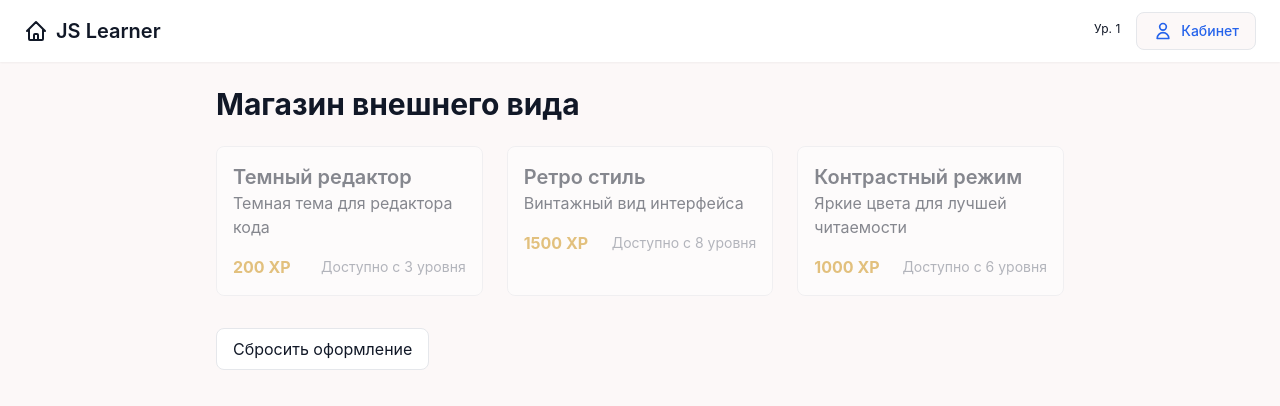
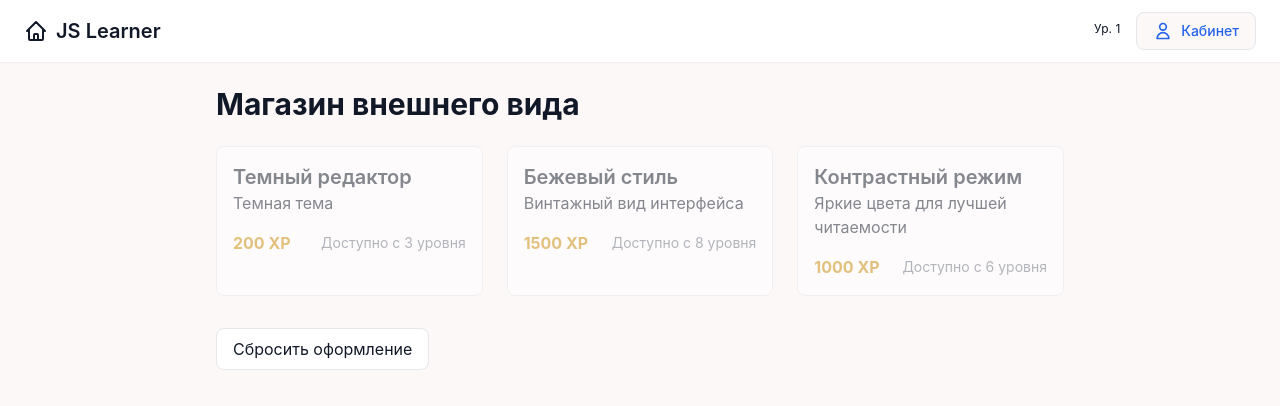
Before and after one commit to Krisense/React, a React (Create React App) app: page /shop in a window 1280 px wide. Shown: the top 406 px of the page. Built offline with nearby package versions, Linux system fonts and the light colour scheme; no server answers; the database is empty; sample sign-in values are in the browser's storage.

Commit message:
Незначительные названия

```diff
--- a/src/pages/Shop.js
+++ b/src/pages/Shop.js
@@ -7,14 +7,14 @@ const SHOP_ITEMS = [
   {
     id: 1,
     name: "Темный редактор",
-    description: "Темная тема для редактора кода",
+    description: "Темная тема",
     price: 200,
     unlockLevel: 3,
     theme: "dark",
   },
   {
     id: 2,
-    name: "Ретро стиль",
+    name: "Бежевый стиль",
     description: "Винтажный вид интерфейса",
     price: 1500,
     unlockLevel: 8,
```
